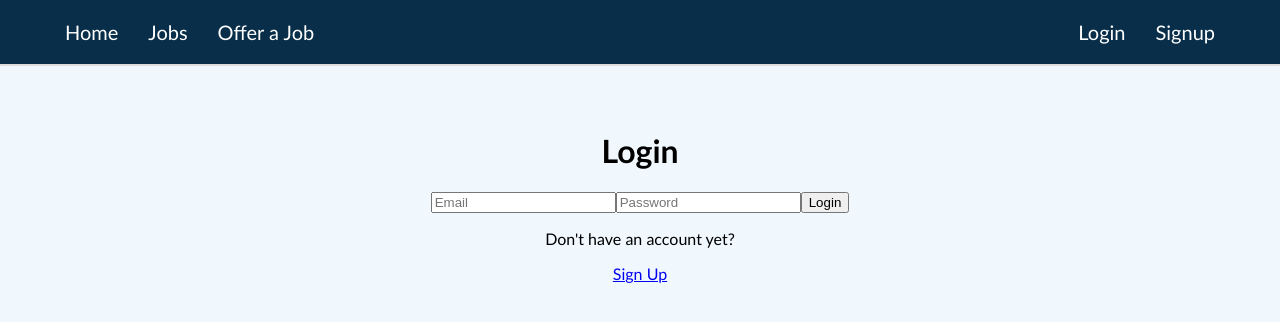
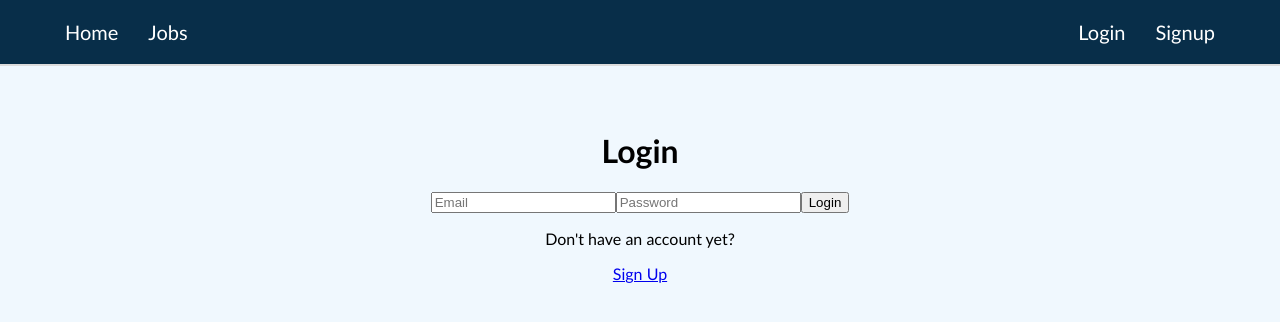
Before and after one commit to bouadloun/home-helper-frontend, a React (Create React App) app: page /login in a window 1280 px wide. Shown: the top 322 px of the page. Built offline with nearby package versions, Linux system fonts and the light colour scheme.

Commit message:
v2 with correct authorization

```diff
--- a/src/App.js
+++ b/src/App.js
@@ -8,6 +8,7 @@ import JobsPage from "./pages/JobsPage";
 import Navbar from "./components/Navbar";
 import AddJobPage from "./pages/AddJobPage";
 import ApplicationPage from "./pages/ApplicationPage";
+import IsPrivate from "./components/IsPrivate";
 
 function App() {
   return (
@@ -20,7 +21,6 @@ function App() {
           path="/signup"
           element={
             <IsAnon>
-              {" "}
               <SignupPage />{" "}
             </IsAnon>
           }
@@ -29,14 +29,27 @@ function App() {
           path="/login"
           element={
             <IsAnon>
-              {" "}
               <LoginPage />{" "}
             </IsAnon>
           }
         />
         <Route path="/jobs" element={<JobsPage />} />
-        <Route path="/add-job" element={<AddJobPage />} />
-        <Route path="/application" element={<ApplicationPage />} />
+        <Route
+          path="/add-job"
+          element={
+            <IsPrivate>
+              <AddJobPage />
+            </IsPrivate>
+          }
+        />
+        <Route
+          path="/application"
+          element={
+            <IsPrivate>
+              <ApplicationPage />
+            </IsPrivate>
+          }
+        />
       </Routes>
     </div>
   );
--- a/src/components/Navbar.js
+++ b/src/components/Navbar.js
@@ -1,18 +1,31 @@
 import { Link } from "react-router-dom";
+import { useContext } from "react";
+import { AuthContext } from "../context/auth.context";
 
 function Navbar() {
+  const { isLoggedIn, user, logOutUser } = useContext(AuthContext);
+
   return (
     <nav id="navbar">
       <div>
         <Link to="/">Home</Link>
         <Link to="/jobs">Jobs</Link>
-        <Link to="/add-job">Offer a Job</Link>
+        {isLoggedIn && <Link to="/add-job">Offer a Job</Link>}
       </div>
 
-      <div>
-        <Link to="/login">Login</Link>
-        <Link to="/signup">Signup</Link>
-      </div>
+      {!isLoggedIn && (
+        <div>
+          <Link to="/login">Login</Link>
+          <Link to="/signup">Signup</Link>
+        </div>
+      )}
+
+      {isLoggedIn && (
+        <div>
+          <a>{user && `Hello ${user.name}`}</a>
+          <button onClick={logOutUser}>Logout</button>
+        </div>
+      )}
     </nav>
   );
 }
--- a/src/pages/AddJobPage.js
+++ b/src/pages/AddJobPage.js
@@ -1,5 +1,6 @@
-import { useState, useEffect } from "react";
+import { useState, useEffect, useContext } from "react";
 import axios from "axios";
+import { AuthContext } from "../context/auth.context";
 
 const API_URL = process.env.REACT_APP_SERVER_URL;
 
@@ -10,6 +11,9 @@ function AddJobPage(props) {
   const [category, setCategory] = useState("");
 
   const [categories, setCategories] = useState([]);
+
+  const { isLoggedIn, user, logOutUser } = useContext(AuthContext);
+  console.log(user);
 
   useEffect(() => {
     axios.get(`${API_URL}/api/categories`).then((response) => {
@@ -34,7 +38,13 @@ function AddJobPage(props) {
     e.preventDefault();
 
     // Create an object representing the body of the POST request
-    const requestBody = { title, description, budget, category };
+    const requestBody = {
+      title,
+      description,
+      budget,
+      category,
+      user: user._id,
+    };
 
     axios
       .post(`${API_URL}/api/add-job`, requestBody)
--- a/src/pages/ApplicationPage.js
+++ b/src/pages/ApplicationPage.js
@@ -1,10 +1,12 @@
 import { Link } from "react-router-dom";
+import { AuthContext } from "../context/auth.context";
+import { useContext } from "react";
 
 function ApplicationPage() {
-  const username = "Sasha";
+  const { isLoggedIn, user, logOutUser } = useContext(AuthContext);
   return (
     <div>
-      <h1>Yay {username}! Your contact info has been sent.</h1>
+      {user && <h1>Yay {user.name}! Your contact info has been sent.</h1>}
       <Link to="/">Return to homepage</Link>
     </div>
   );
--- a/src/styles/Job.css
+++ b/src/styles/Job.css
@@ -29,5 +29,5 @@ ul {
 }
 
 #joblist li {
-  width: 70%;
+  width: 50%;
 }
```
